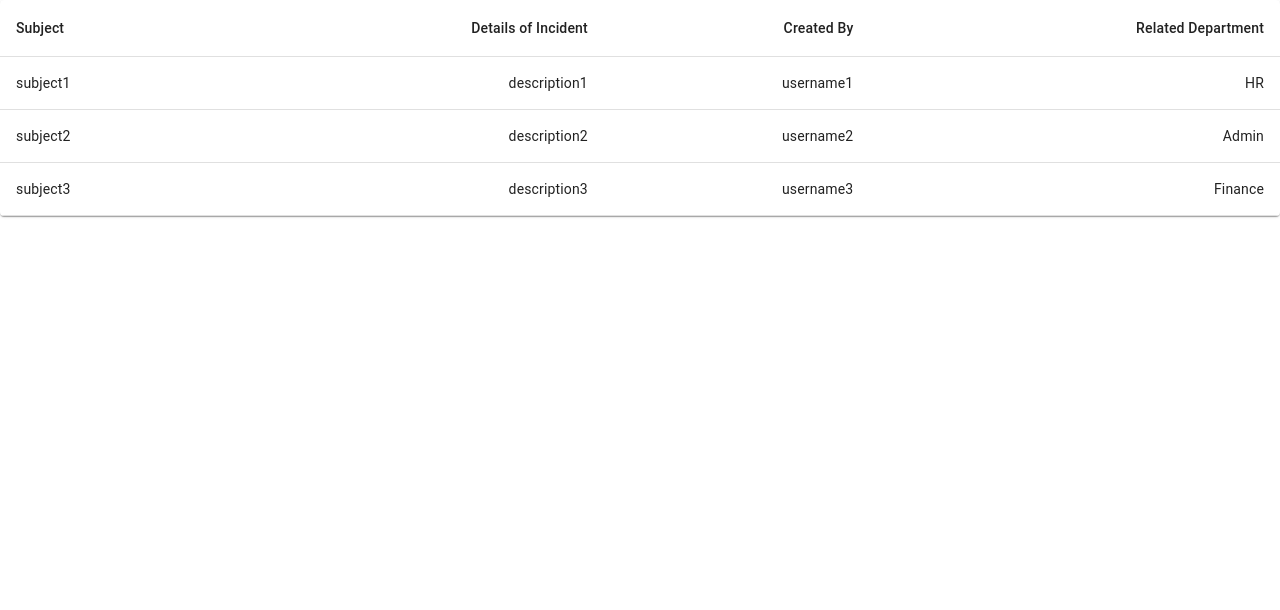
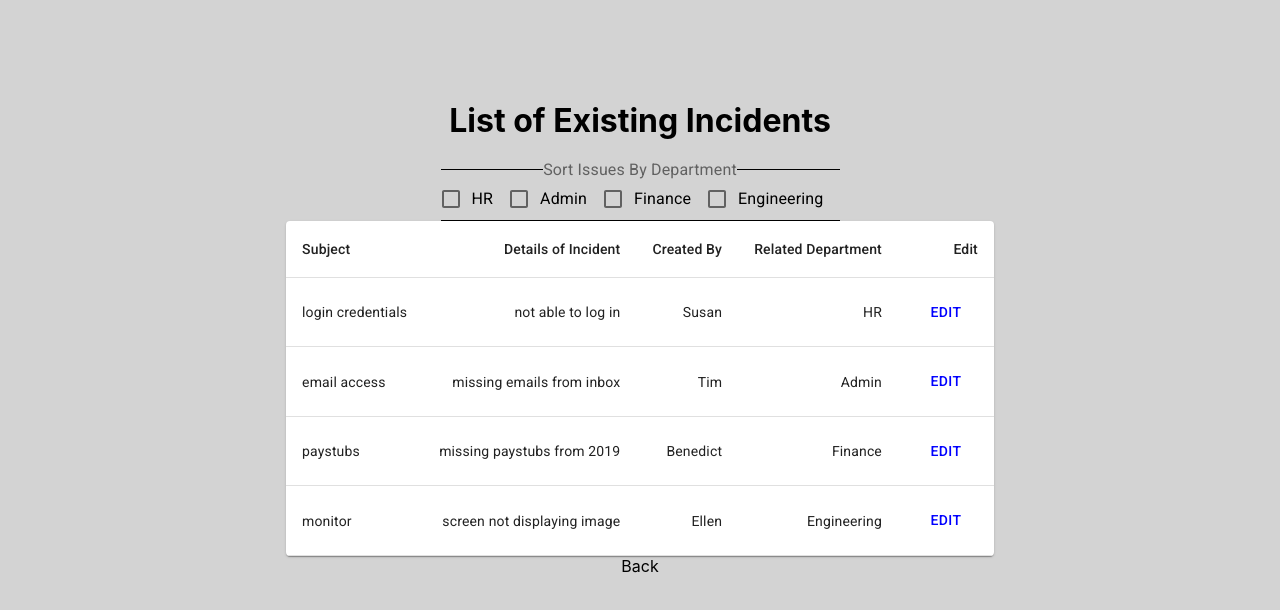
Before and after one commit to yueymiqua/support-incident-tracker, a Next.js app: page /incidents in a window 1280 px wide. Shown: the top 610 px of the page. Built offline with nearby package versions, Linux system fonts and the light colour scheme.

Commit message:
updated indicents.js and styling

```diff
--- /dev/null
+++ b/pages/_document.js
@@ -0,0 +1,66 @@
+import React from 'react';
+import Document, { Html, Head, Main, NextScript } from 'next/document';
+import { ServerStyleSheets } from '@material-ui/core/styles';
+
+export default class MyDocument extends Document {
+  render() {
+    return (
+      <Html lang="en">
+        <Head>
+          {/* PWA primary color */}
+          <link
+            rel="stylesheet"
+            href="https://fonts.googleapis.com/css?family=Roboto:300,400,500,700&display=swap"
+          />
+        </Head>
+        <body>
+          <Main />
+          <NextScript />
+        </body>
+      </Html>
+    );
+  }
+}
+
+// `getInitialProps` belongs to `_document` (instead of `_app`),
+// it's compatible with server-side generation (SSG).
+MyDocument.getInitialProps = async (ctx) => {
+  // Resolution order
+  //
+  // On the server:
+  // 1. app.getInitialProps
+  // 2. page.getInitialProps
+  // 3. document.getInitialProps
+  // 4. app.render
+  // 5. page.render
+  // 6. document.render
+  //
+  // On the server with error:
+  // 1. document.getInitialProps
+  // 2. app.render
+  // 3. page.render
+  // 4. document.render
+  //
+  // On the client
+  // 1. app.getInitialProps
+  // 2. page.getInitialProps
+  // 3. app.render
+  // 4. page.render
+
+  // Render app and page and get the context of the page with collected side effects.
+  const sheets = new ServerStyleSheets();
+  const originalRenderPage = ctx.renderPage;
+
+  ctx.renderPage = () =>
+    originalRenderPage({
+      enhanceApp: (App) => (props) => sheets.collect(<App {...props} />),
+    });
+
+  const initialProps = await Document.getInitialProps(ctx);
+
+  return {
+    ...initialProps,
+    // Styles fragment is rendered after the app and page rendering finish.
+    styles: [...React.Children.toArray(initialProps.styles), sheets.getStyleElement()],
+  };
+};
--- a/pages/incidents.js
+++ b/pages/incidents.js
@@ -8,39 +8,69 @@ import TableContainer from '@material-ui/core/TableContainer';
 import TableHead from '@material-ui/core/TableHead';
 import TableRow from '@material-ui/core/TableRow';
 import Paper from '@material-ui/core/Paper';
-
+import Button from '@material-ui/core/Button'
+import Checkbox from '@material-ui/core/Checkbox'
+import { FormControlLabel, FormControl, FormLabel, FormGroup } from '@material-ui/core'
 
 const incidents = () => {
 
-    const createData = (subject, description, username, department) => {
-        return { subject, description, username, department };
+    const createData = (subject, description, username, department, edit) => {
+        return { subject, description, username, department, edit };
     }
 
     const reports = [
-        createData('subject1', 'description1', 'username1', 'HR'),
-        createData('subject2', 'description2', 'username2', 'Admin'),
-        createData('subject3', 'description3', 'username3', 'Finance')
+        createData('login credentials', 'not able to log in', 'Susan', 'HR', 'edit'),
+        createData('email access', 'missing emails from inbox', 'Tim', 'Admin', 'edit'),
+        createData('paystubs', 'missing paystubs from 2019', 'Benedict', 'Finance', 'edit'),
+        createData('monitor', 'screen not displaying image', 'Ellen', 'Engineering', 'edit')
+
     ]
 
     const [filterByUser, setFilterByUser] = useState('')
 
-    const useStyles = makeStyles({
-        table: {
-          minWidth: 650,
-        },
-      });
+    // const useStyles = makeStyles({
+    //     table: {
+    //       minWidth: '650px',
+    //       maxWidth: '1000px'
+    //     },
+    //   });
 
-    const classes = useStyles();
+    // const classes = useStyles();
 
     return (
+        <div style={{display: "flex", height: "100vh", justifyContent: "center", background: "lightGray", paddingTop: "10vh" }}>
+            <div style={{ textAlign: 'center' }}>
+                <h1>List of Existing Incidents</h1>
+                <FormControl component="fieldset" style={{borderBlockColor: 'black', borderBlockStyle: 'solid', borderBlockWidth: '1px'}}>
+                    <FormLabel component="legend">Sort Issues By Department</FormLabel>
+                    <FormGroup style={{display: 'inline'}}>
+                        <FormControlLabel
+                            control={<Checkbox name="HR" />}
+                            label="HR"
+                        />
+                        <FormControlLabel
+                            control={<Checkbox name="Admin" />}
+                            label="Admin"
+                        />
+                        <FormControlLabel
+                            control={<Checkbox name="Finance" />}
+                            label="Finance"
+                        />
+                        <FormControlLabel
+                            control={<Checkbox name="Engineering" />}
+                            label="Engineering"
+                        />
+                    </FormGroup>
+                </FormControl>
                 <TableContainer component={Paper}>
-            <Table className={classes.table} aria-label="incident-table">
+                    <Table aria-label="incident-table" style={{minWidth: '650px', maxWidth: '1000px'}}>
                         <TableHead>
                             <TableRow>
                                 <TableCell>Subject</TableCell>
                                 <TableCell align="right">Details of Incident</TableCell>
                                 <TableCell align="right">Created By</TableCell>
                                 <TableCell align="right">Related Department</TableCell>
+                                <TableCell align="right">Edit</TableCell>
                             </TableRow>
                         </TableHead>
                         <TableBody>
@@ -50,11 +80,17 @@ const incidents = () => {
                                     <TableCell align="right">{report.description}</TableCell>
                                     <TableCell align="right">{report.username}</TableCell>
                                     <TableCell align="right">{report.department}</TableCell>
+                                    <TableCell align="right">
+                                        <Button style={{color: 'blue'}}>{report.edit}</Button>
+                                    </TableCell>
                                 </TableRow>
                             ))}
                         </TableBody>
                     </Table>
                 </TableContainer>
+                <Link href="/">Back</Link>
+            </div>
+        </div>
     )
 }
 
--- a/pages/index.js
+++ b/pages/index.js
@@ -56,9 +56,6 @@ export default function Home() {
           rel="noopener noreferrer"
         >
           Radian Technology Challenge{' '}
-          <span className={styles.logo}>
-            <Image src="/vercel.svg" alt="Vercel Logo" width={72} height={16} />
-          </span>
         </a>
       </footer>
     </div>
--- a/styles/Home.module.css
+++ b/styles/Home.module.css
@@ -6,6 +6,7 @@
   justify-content: center;
   align-items: center;
   height: 100vh;
+  background: lightgray;
 }
 
 .main {
```
Lines whose indentation alone changed are shown as unchanged.
